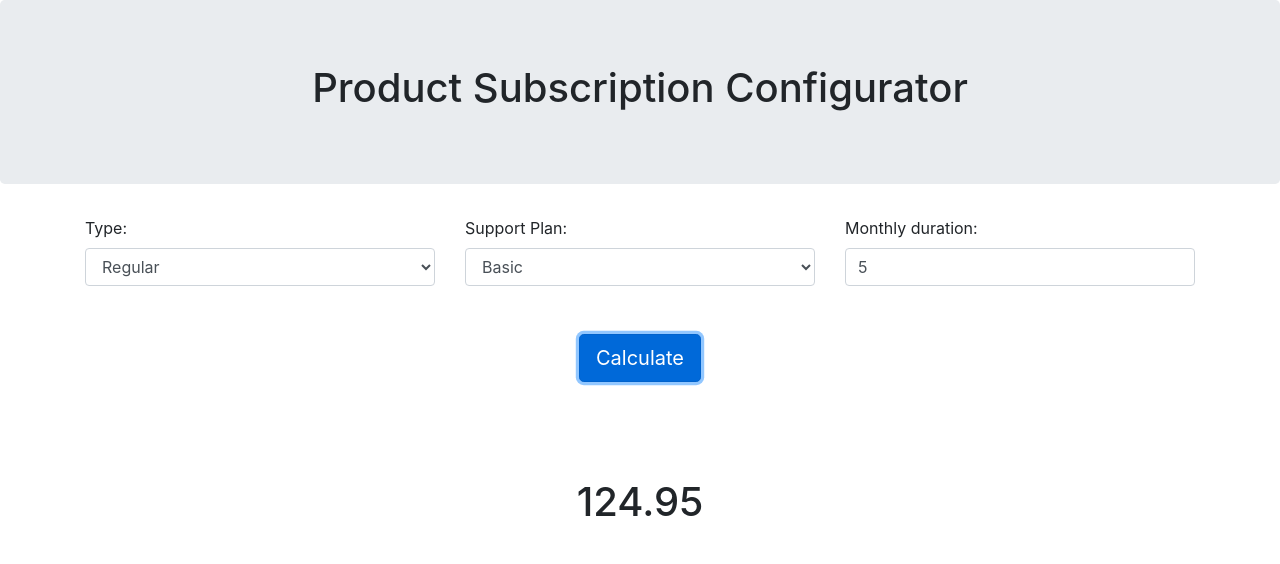
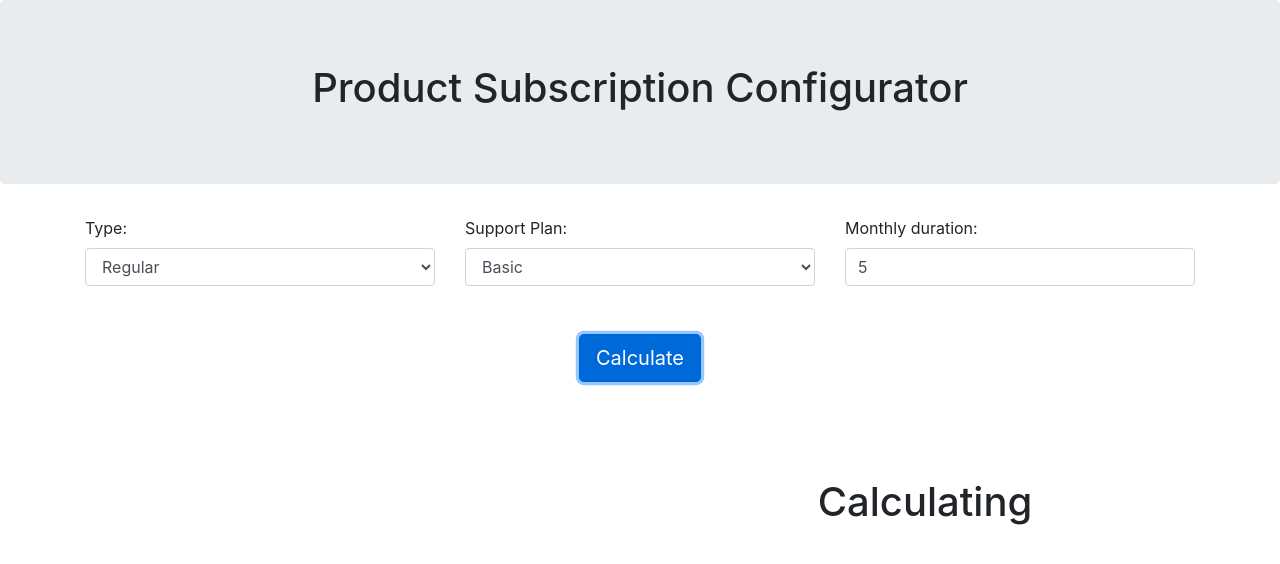
Before and after one commit to sergiospinto/sergiospinto.github.io, a plain HTML site: page index.html in a window 1280 px wide. Both pictures are taken after typing "5" into the empty fields and a click on the button "Calculate". Drawn offline with nearby package versions, Linux system fonts and the light colour scheme.

Commit message:
Add: calculating loader element

```diff
--- a/index.html
+++ b/index.html
@@ -10,6 +10,10 @@
     <script src="https://maxcdn.bootstrapcdn.com/bootstrap/4.4.1/js/bootstrap.min.js"></script>
     <script>
             function priceCalculator() {
+                document.getElementById("price").style.display = "none";
+                document.getElementById("loader").style.display = "inline";
+                setTimeout(function(){ document.getElementById("price").style.display = "inline";
+                document.getElementById("loader").style.display = "none";}, 3000);
                 var typeMultiplier = document.getElementById("type").value;
                 var supportMultiplier = document.getElementById("support").value;
                 var monthlyDuration = document.getElementById("duration").value;
@@ -21,6 +25,7 @@
                     document.getElementById("price").innerHTML = price.toFixed(2) ; ;
                 }
             }
+
     </script>
 </head>
 <body>
@@ -49,18 +54,22 @@
         </div>
         <div class="col-sm-4">
             <label for="duration">Monthly duration:</label>
-                    <input  class="form-control" type="number" id="duration">
+            <input class="form-control" type="number" id="duration">
         </div>
     </div>
     <div class="row">
         <div class="col center-block text-center py-5">
-                    <button id="calculate" type="button" class="btn btn-primary btn-lg" onclick="priceCalculator()">Calculate</button>
+            <button id="calculate" type="button" class="btn btn-primary btn-lg" onclick="priceCalculator()">Calculate
+            </button>
         </div>
     </div>
     <div class="row">
         <div class="col center-block text-center py-5">
             <h1 id="price">Price not calculated yet</h1>
         </div>
+        <div id="loader" class="col center-block text-center py-5" style="display:none;">
+            <h1>Calculating</h1>
+        </div>
     </div>
 </div>
 </body>
```
Lines whose indentation alone changed are shown as unchanged.
